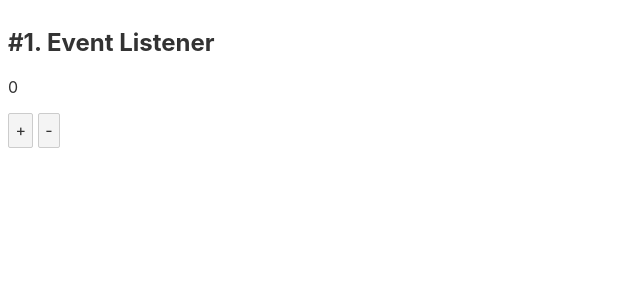
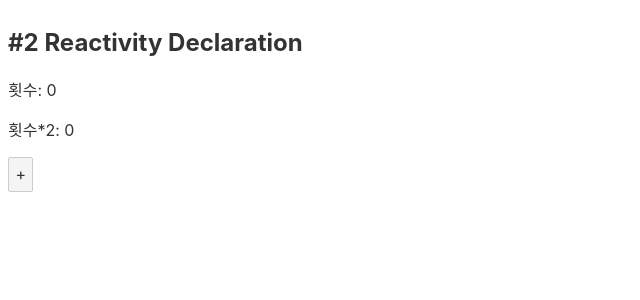
Before and after one commit to hjhjhjkim/my-svelte-project, a Svelte app: page / in a window 1280 px wide. Shown: the top 300 px of the page, without its empty margins (0-640 px from the left). Built offline with nearby package versions, Linux system fonts and the light colour scheme; a web font is replaced by a local one.

Commit message:
numberbutton2

```diff
--- a/src/App.svelte
+++ b/src/App.svelte
@@ -1,11 +1,8 @@
 <script>
   let count = 0;
-
+  $: double = count * 2;
   const add = () => {
     count++;
-  };
-  const minus = () => {
-    count--;
   };
 </script>
 
@@ -14,14 +11,9 @@
 
 <div class="container">
   <section>
-    <h1>#1. Event Listener</h1>
-
-    <div class="wrapper">
-      <article class="click">
-        <p>{count}</p>
-        <button on:click={add}>+</button>
-        <button on:click={minus}>-</button>
-      </article>
-    </div>
+    <h1>#2 Reactivity Declaration</h1>
+    <p>횟수: {count}</p>
+    <p>횟수*2: {double}</p>
+    <button on:click={add}> + </button>
   </section>
 </div>
```
Also changed, not shown: src/second.svelte (+21 -1 lines).
